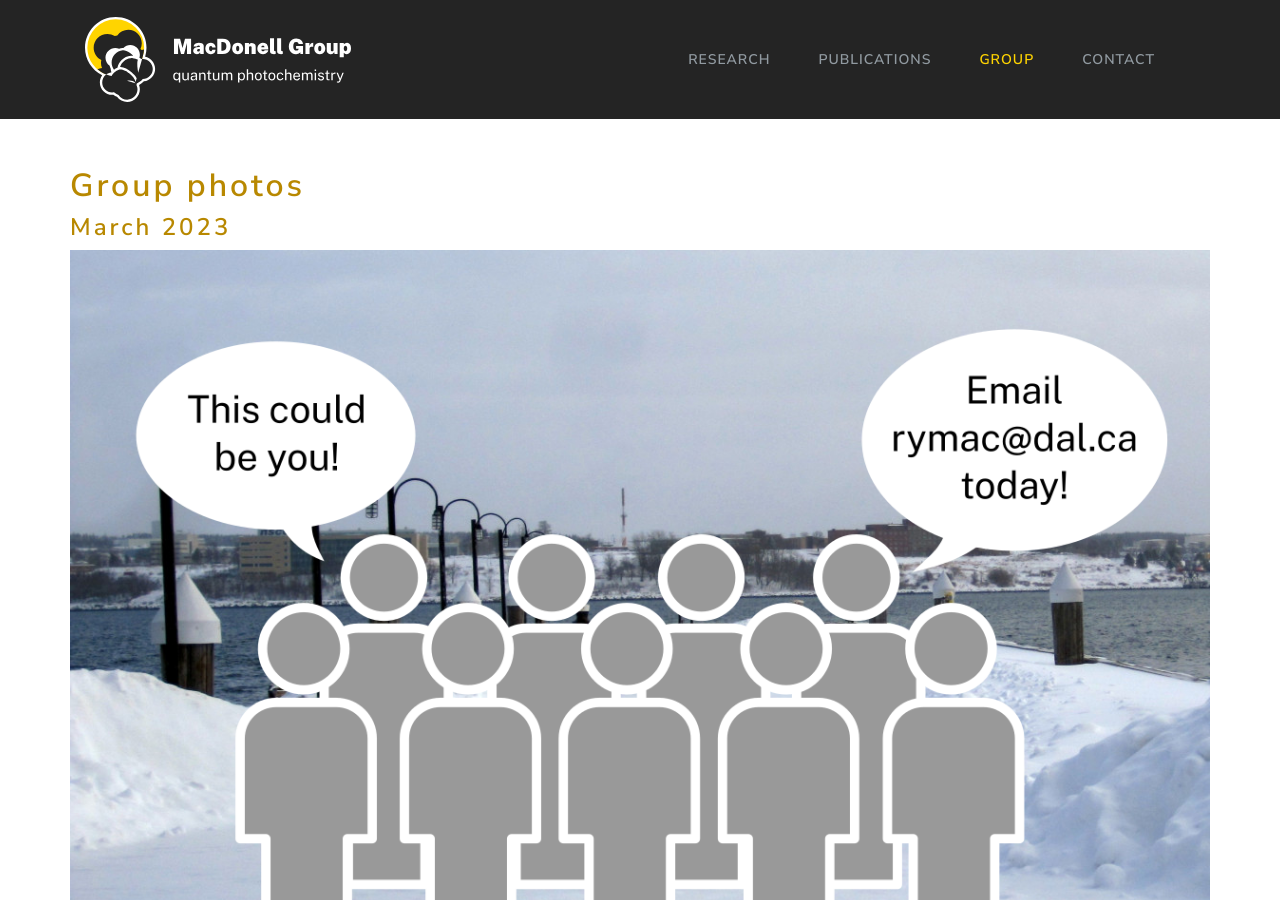
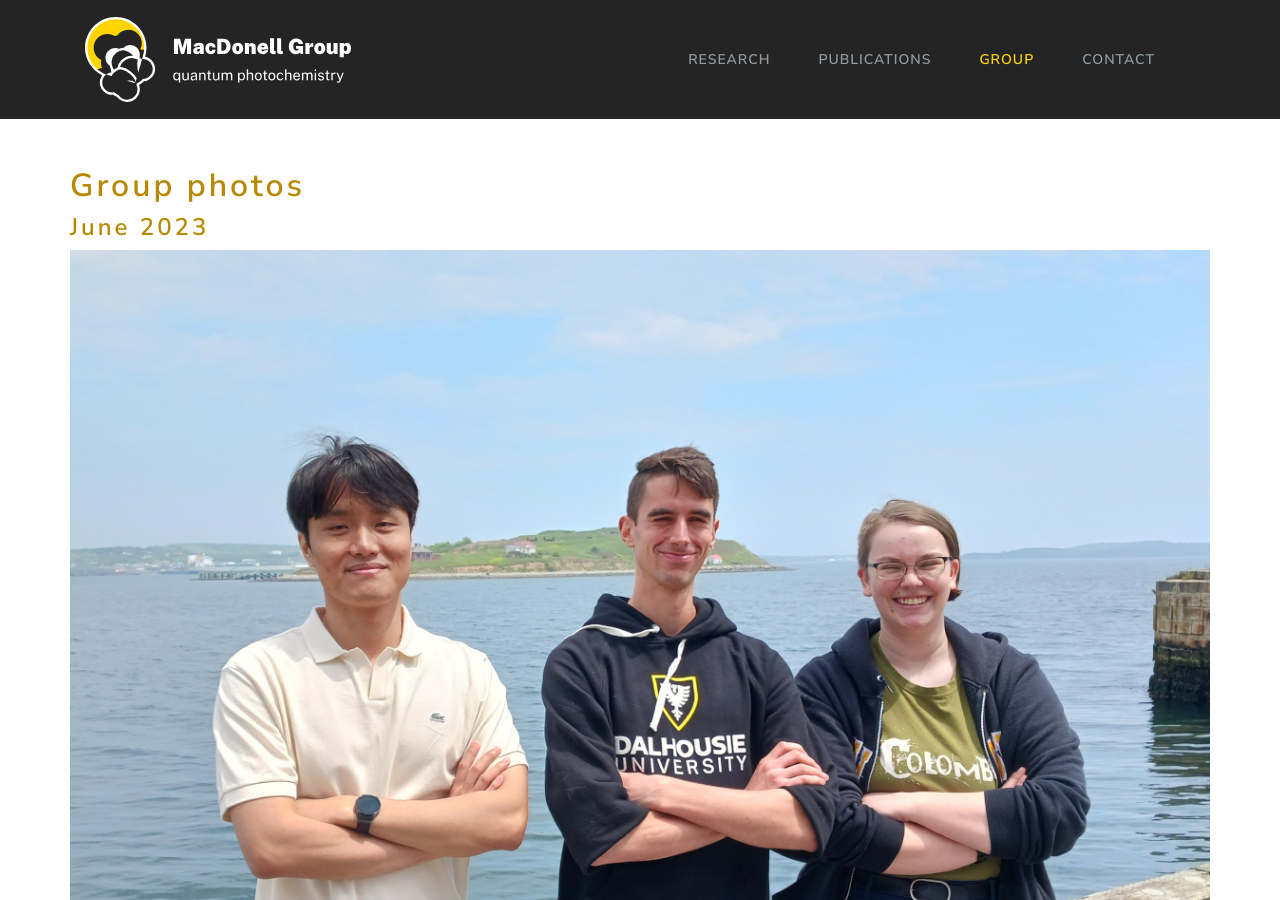
Before and after one commit to macdonell-group/macdonell-group.github.io, a Jekyll site: the page built from group.md, in a window 1280 px wide and 900 px high. Built offline with Jekyll 4.4.1, drawn with Linux system fonts in a browser that asks for light colours.

Commit message:
Added June group photo

```diff
--- a/group.md
+++ b/group.md
@@ -5,9 +5,9 @@ title: Group
 
 
 # Group photos
-### March 2023
+### June 2023
 
-![No group photo yet, just grey people](/images/groupphoto_placeholder.png)
+![Jongkwon Ha, Ryan MacDonell, and Veronika Keras at the Halifax Waterfront](/images/groupphoto_june2023.jpg)
 
 ---
 
```
Also changed, not shown: images/groupphoto_june2023.jpg (added), images/groupphoto_placeholder.png (deleted).
